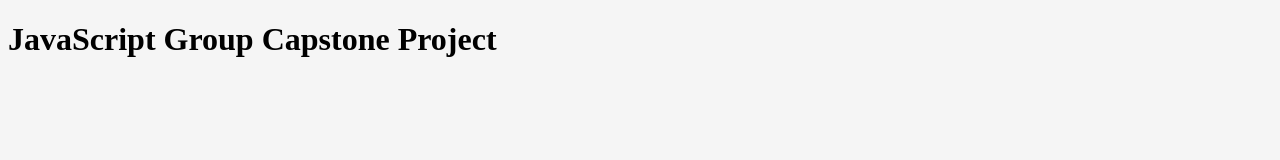
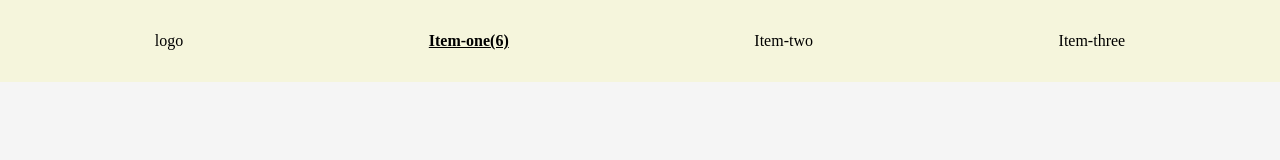
Before and after one commit to Htetaungkyaw71/JavaScript-Capstone-Project, a website built with webpack: page src/index.html in a window 1280 px wide. Built offline with nearby package versions, Linux system fonts and the light colour scheme.

Commit message:
Add header to page

```diff
--- a/src/index.html
+++ b/src/index.html
@@ -6,6 +6,13 @@
     <title>Capstone Project</title>
 </head>
 <body>
-    <h1>JavaScript Group Capstone Project</h1>
+  <header>
+    <nav class="p-head">
+        <a href="#" class="logo-img">logo</a>
+        <a href="#" class="active">Item-one<span>(6)</span></a>
+        <a href="#" class="item2">Item-two</a>
+        <a href="#" class="item3">Item-three</a>
+    </nav>
+  </header>
 </body>
 </html>
--- a/src/style.css
+++ b/src/style.css
@@ -1,3 +1,36 @@
+* {
+padding: 0;
+margin: 0;
+border-radius: 0;
+}
+
 body {
     background-color: whitesmoke;
 }
+
+.p-head {
+    display: flex;
+    justify-content: space-around;
+    padding: 2rem;
+    background-color:beige ;
+}
+
+.p-head > a{
+    color: black;
+    cursor: pointer;
+}
+
+.active{
+    font-weight: 600;
+}
+
+.logo-img{
+    text-decoration: none;
+}
+
+.item2 {
+    text-decoration: none;
+}
+.item3 {
+    text-decoration: none;
+}
```
